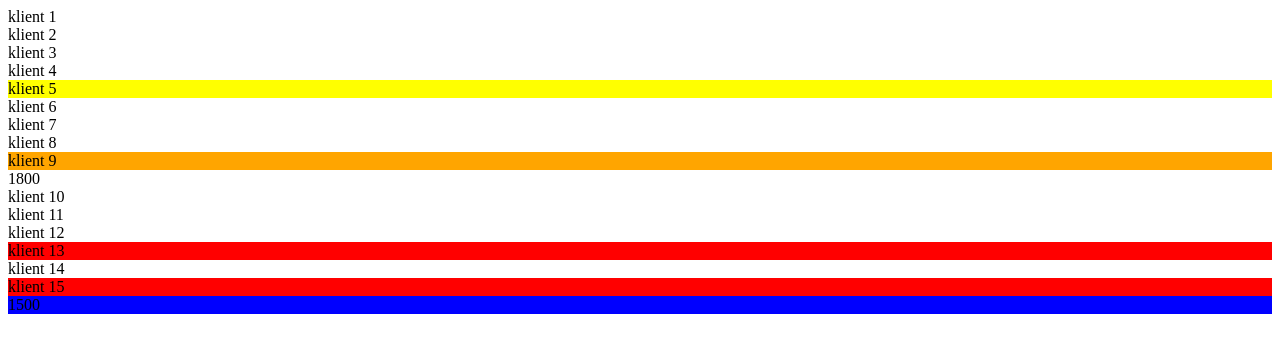
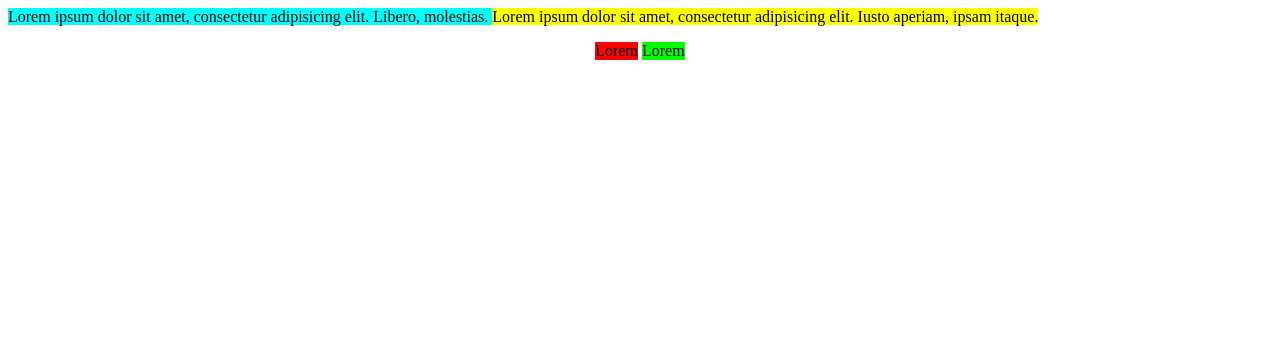
Before and after one commit to BuryPL/CSS-zaawansowany, a plain HTML site: page 4-wyswietlanie-elementow/index.html in a window 1280 px wide. Drawn offline with Linux system fonts and the light colour scheme.

Commit message:
liniowo_blokowy

```diff
--- a/4-wyswietlanie-elementow/css/style.css
+++ b/4-wyswietlanie-elementow/css/style.css
@@ -1,23 +1,27 @@
-div[title] {
+#blokowy1 {
+    background-color: aqua;
+}
+
+#blokowy2 {
     background-color: yellow;
 }
 
-div[suma="1500"] {
-    background-color: blue;
+p {
+    display: inline;
 }
 
-div[class~="kluczowy"] {
-background-color: lime;
-}
-
-div[class*="kluczowy"] {
+#liniowo-blokowy1 {
     background-color: red;
 }
 
-div[title^="key"] {
-    background-color: pink;
+#liniowo-blokowy2 {
+    background-color: lime;
 }
 
-div[title$="1"] {
-    background-color: orange;
+p.liniowo-blokowy {
+    display: inline-block;
 }
+
+div#kontener2 {
+   text-align: center;
+}
--- a/4-wyswietlanie-elementow/index.html
+++ b/4-wyswietlanie-elementow/index.html
@@ -6,24 +6,22 @@
     <link rel="stylesheet" href="css/style.css">
 </head>
 <body>
-   <div>
-       <div class="klient">klient 1</div>
-       <div class="klient">klient 2</div>
-       <div class="klient">klient 3</div>
-       <div class="klient">klient 4</div>
-       <div class="klient" title="1key">klient 5</div>
-       <div class="klient">klient 6</div>
-       <div class="klient">klient 7</div>
-       <div class="klient">klient 8</div>
-       <div class="klient" title="key1">klient 9</div>
-       <div class="suma" suma="1800">1800</div>
-       <div class="klient">klient 10</div>
-       <div class="klient">klient 11</div>
-       <div class="klient">klient 12</div>
-       <div class="klient kluczowy">klient 13</div>
-       <div class="klient">klient 14</div>
-       <div class="klientkluczowy">klient 15</div>
-       <div class="suma" suma="1500">1500</div>
+   <div id="kontener">
+       <p id="blokowy1">
+           Lorem ipsum dolor sit amet, consectetur adipisicing elit. Libero, molestias.
+       </p>
+       <p id="blokowy2">
+           Lorem ipsum dolor sit amet, consectetur adipisicing elit. Iusto aperiam, ipsam itaque.
+       </p>
+   </div>
+
+   <div id="kontener2">
+       <p id="liniowo-blokowy1" class="liniowo-blokowy">
+           Lorem
+       </p>
+       <p id="liniowo-blokowy2" class="liniowo-blokowy">
+           Lorem
+       </p>
    </div>
 </body>
 </html>
```
